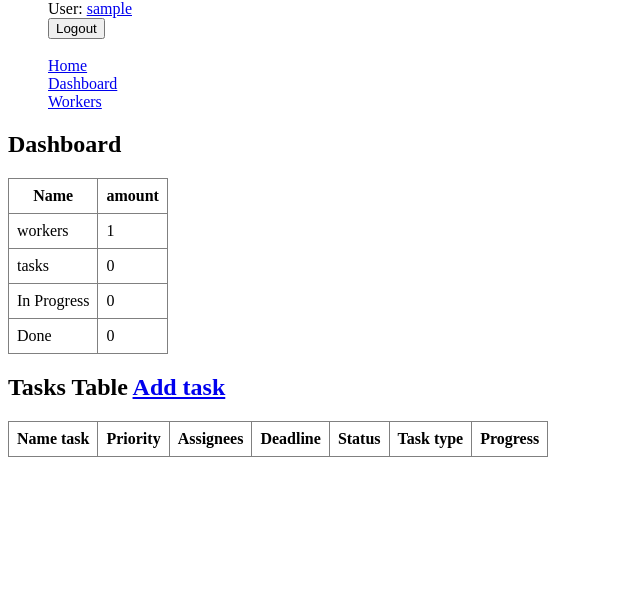
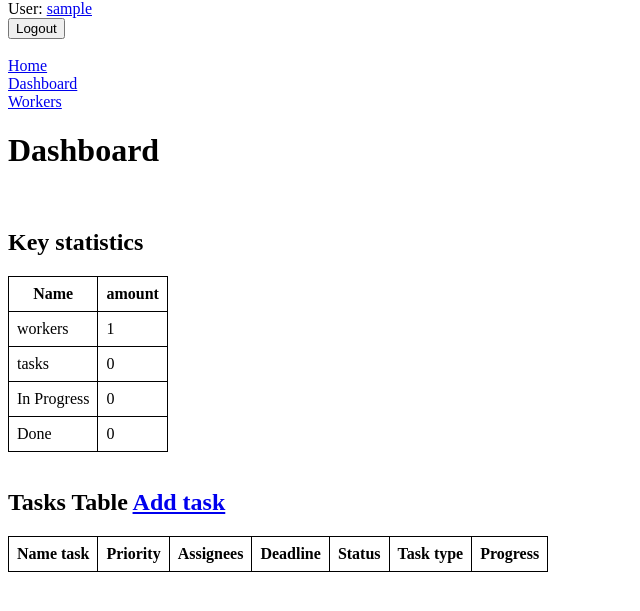
Before and after one commit to msubchak/team-task-manager, a Django app: page /dashboard/ in a window 1280 px wide. Shown: the part 80-691 px from the top of the page, without its empty margins (0-640 px from the left). Run offline with Django 5.2, Linux system fonts and the light colour scheme; the visitor is signed in with stand-in values (Sample User, id 1); data comes from the database, SQL or seed files in the repository; data that the repository does not hold is empty.

Commit message:
feat: Add styles.css and move styles from templates to CSS file configure static in settings

```diff
--- /dev/null
+++ b/static/css/styles.css
@@ -0,0 +1,26 @@
+.index-table,
+.task-detail,
+.task-list-statistics,
+.task-list-table,
+.worker-detail,
+.worker-list {
+    border-collapse: collapse;
+    border: 1px solid black;
+    padding: 8px;
+}
+
+.index-table td, .index-table th,
+.task-detail td, .task-detail th,
+.task-list-statistics td, .task-list-statistics th,
+.task-list-table td, .task-list-table th,
+.worker-detail td, .worker-detail th,
+.worker-list td, .worker-list th {
+    padding: 8px;
+    border: 1px solid black;
+}
+
+.sidebar {
+    margin-left: 0;
+    padding-left: 0;
+    list-style-type: none;
+}
--- a/team_task_manager/settings.py
+++ b/team_task_manager/settings.py
@@ -118,6 +118,10 @@ USE_TZ = True
 
 STATIC_URL = "static/"
 
+STATICFILES_DIRS = [
+ BASE_DIR / "static",
+]
+
 # Default primary key field type
 # https://docs.djangoproject.com/en/5.2/ref/settings/#default-auto-field
 
--- a/templates/base.html
+++ b/templates/base.html
@@ -3,6 +3,8 @@
 <head>
   <meta charset="UTF-8"/>
   <title>{% block title %}My Site{% endblock %}</title>
+  {% load static %}
+  <link rel="stylesheet" href="{% static 'css/styles.css' %}">
 </head>
 <body>
 <header>
--- a/templates/includes/sidebar.html
+++ b/templates/includes/sidebar.html
@@ -1,4 +1,4 @@
-<ul class="sidebar-nav list-group" style="list-style-type: none;">
+<ul class="sidebar">
   {% if user.is_authenticated %}
     <li class="list-group-item">User:
       <a href="{% url 'tasks:worker-detail' user.id %}">
--- a/templates/tasks/index.html
+++ b/templates/tasks/index.html
@@ -3,7 +3,7 @@
   <h1>Welcome to the Task Manager</h1>
   <h2>Manage your team, assign tasks, and track progress efficiently</h2>
   <h3>Latest 5 added tasks</h3>
-  <table border="1" cellpadding="8" cellspacing="0" style="border-collapse: collapse;">
+  <table class="index-table">
     <thead>
     <tr>
       <th>Name</th>
--- a/templates/tasks/task_detail.html
+++ b/templates/tasks/task_detail.html
@@ -3,7 +3,7 @@
   <h1>Detail about this task:<a href={% url 'tasks:task-update' task.id %}>Update</a>
     <a href="{% url 'tasks:task-delete' task.id %}">Delete</a>
   </h1>
-  <table border="1" cellpadding="8" cellspacing="0" style="border-collapse: collapse;">
+  <table class="task-detail">
     <thead>
     <tr>
       <th>Name task</th>
--- a/templates/tasks/task_list.html
+++ b/templates/tasks/task_list.html
@@ -1,7 +1,9 @@
 {% extends "base.html" %}
 {% block content %}
-  <h2>Dashboard</h2>
-  <table border="1" cellpadding="8" cellspacing="0" style="border-collapse: collapse;">
+  <h1>Dashboard</h1>
+  <br>
+  <h2>Key statistics</h2>
+  <table class="task-list-statistics">
     <thead>
     <tr>
       <th>Name</th>
@@ -27,13 +29,14 @@
     </tr>
     </tbody>
   </table>
+  <br>
   <h2>
     Tasks Table
     <a href="{% url 'tasks:task-create' %}">
       Add task
     </a>
   </h2>
-  <table border="1" cellpadding="8" cellspacing="0" style="border-collapse: collapse;">
+  <table class="task-list-table">
     <thead>
     <tr>
       <th>Name task</th>
--- a/templates/tasks/worker_detail.html
+++ b/templates/tasks/worker_detail.html
@@ -1,7 +1,7 @@
 {% extends "base.html" %}
 {% block content %}
   <h1>About worker:</h1>
-  <table border="1" cellpadding="8" cellspacing="0" style="border-collapse: collapse;">
+  <table class="worker-detail">
     <thead>
       <tr>
         <th>Full name</th>
--- a/templates/tasks/worker_list.html
+++ b/templates/tasks/worker_list.html
@@ -1,9 +1,9 @@
 {% extends "base.html" %}
 {% block content %}
-  <h1>Workers list:</h1>
+  <h1>Employee information</h1>
 
   {% if worker_list %}
-    <table border="1" cellpadding="8" cellspacing="0">
+    <table class="worker-list">
       <thead>
       <tr>
         <th>Full name</th>
```
Lines whose indentation alone changed are shown as unchanged.
